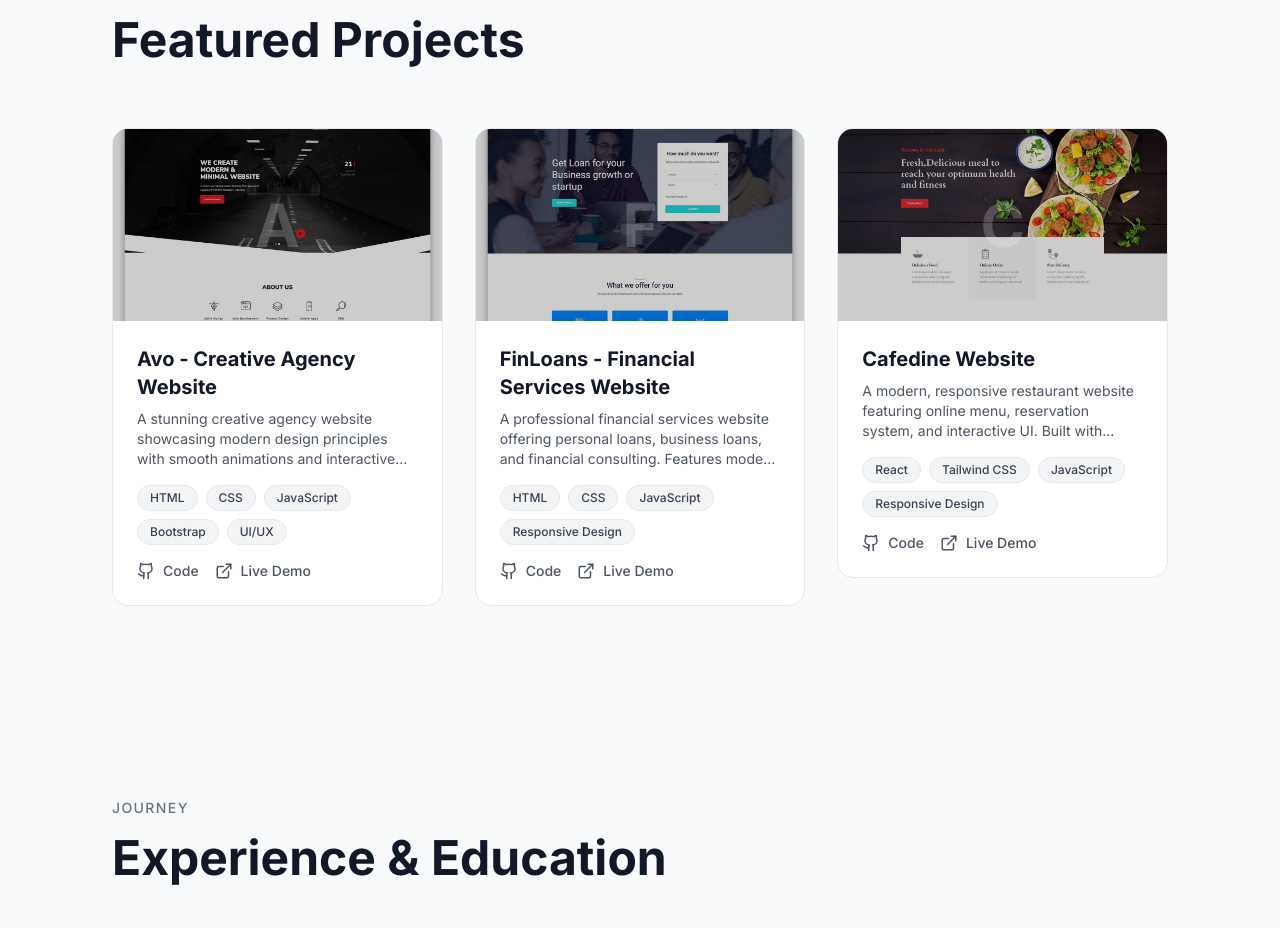
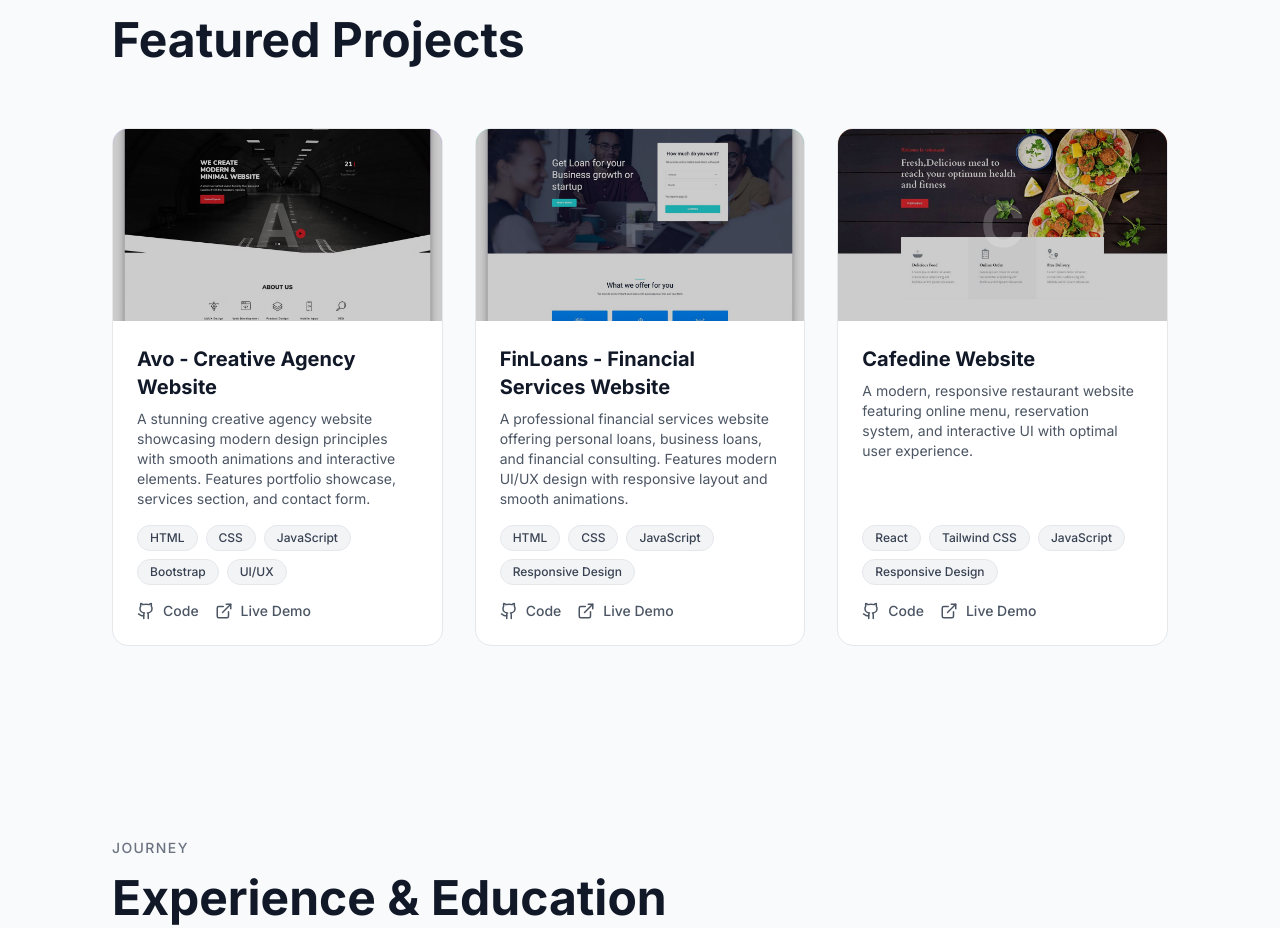
Before and after one commit to Tehzeeb-18/portfolio, a Next.js app: page / in a window 1280 px wide. Shown: the part 2640-3568 px from the top of the page. Built offline with nearby package versions, Linux system fonts and the light colour scheme.

Commit message:
Fix project card heights to be equal

```diff
--- a/components/Projects.tsx
+++ b/components/Projects.tsx
@@ -31,7 +31,7 @@ const Projects = () => {
     },
     {
       title: "Cafedine Website",
-      description: "A modern, responsive restaurant website featuring online menu, reservation system, and interactive UI. Built with React and styled with Tailwind CSS for optimal user experience.",
+      description: "A modern, responsive restaurant website featuring online menu, reservation system, and interactive UI with optimal user experience.",
       image: "/projects/cafedine.png",
       tags: ["React", "Tailwind CSS", "JavaScript", "Responsive Design"],
       github: "https://github.com/Tehzeeb-18/Cafedine",
@@ -67,12 +67,12 @@ const Projects = () => {
               animate={isInView ? { opacity: 1, y: 0 } : {}}
               transition={{ duration: 0.5, delay: index * 0.1 }}
               whileHover={{ scale: 1.02, y: -5 }}
-              className="group relative cursor-pointer"
+              className="group relative cursor-pointer h-full flex flex-col"
             >
               {/* Gradient Border Effect */}
               <div className={`absolute -inset-0.5 bg-gradient-to-r ${project.gradient} rounded-2xl opacity-0 group-hover:opacity-100 transition duration-300 blur`}></div>
 
-              <div className="relative bg-white dark:bg-gray-800 rounded-2xl overflow-hidden border border-gray-200 dark:border-gray-800 hover:border-gray-900 dark:hover:border-white transition-all duration-300">
+              <div className="relative bg-white dark:bg-gray-800 rounded-2xl overflow-hidden border border-gray-200 dark:border-gray-800 hover:border-gray-900 dark:hover:border-white transition-all duration-300 flex flex-col h-full">
                 {/* Project Image/Gradient */}
                 <div className={`h-48 bg-gradient-to-br ${project.gradient} relative overflow-hidden`}>
                   {project.image && (
@@ -95,11 +95,11 @@ const Projects = () => {
                 </div>
 
                 {/* Project Content */}
-                <div className="p-6">
+                <div className="p-6 flex flex-col flex-grow">
                   <h3 className="text-xl font-bold text-gray-900 dark:text-white mb-2 group-hover:bg-gradient-to-r group-hover:from-blue-600 group-hover:to-purple-600 group-hover:bg-clip-text group-hover:text-transparent transition-all">
                     {project.title}
                   </h3>
-                  <p className="text-gray-600 dark:text-gray-400 text-sm mb-4 line-clamp-3">
+                  <p className="text-gray-600 dark:text-gray-400 text-sm mb-4 flex-grow">
                     {project.description}
                   </p>
 
```
